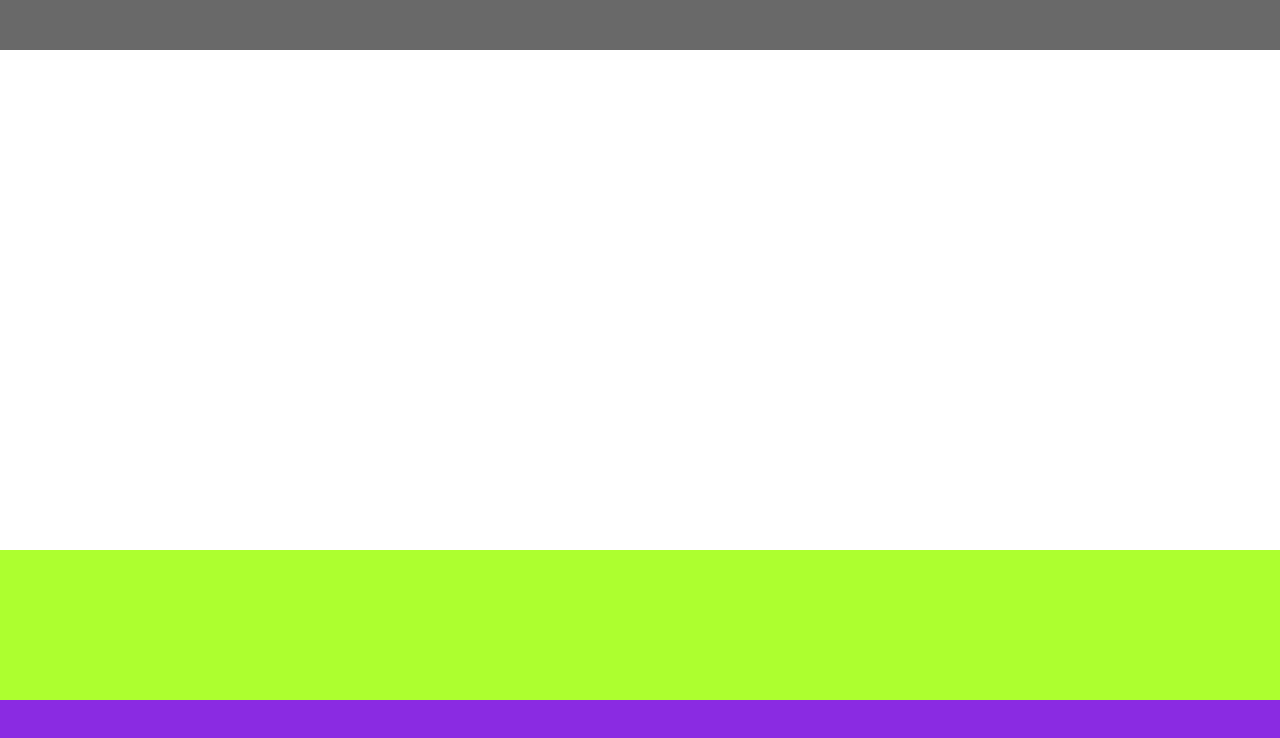
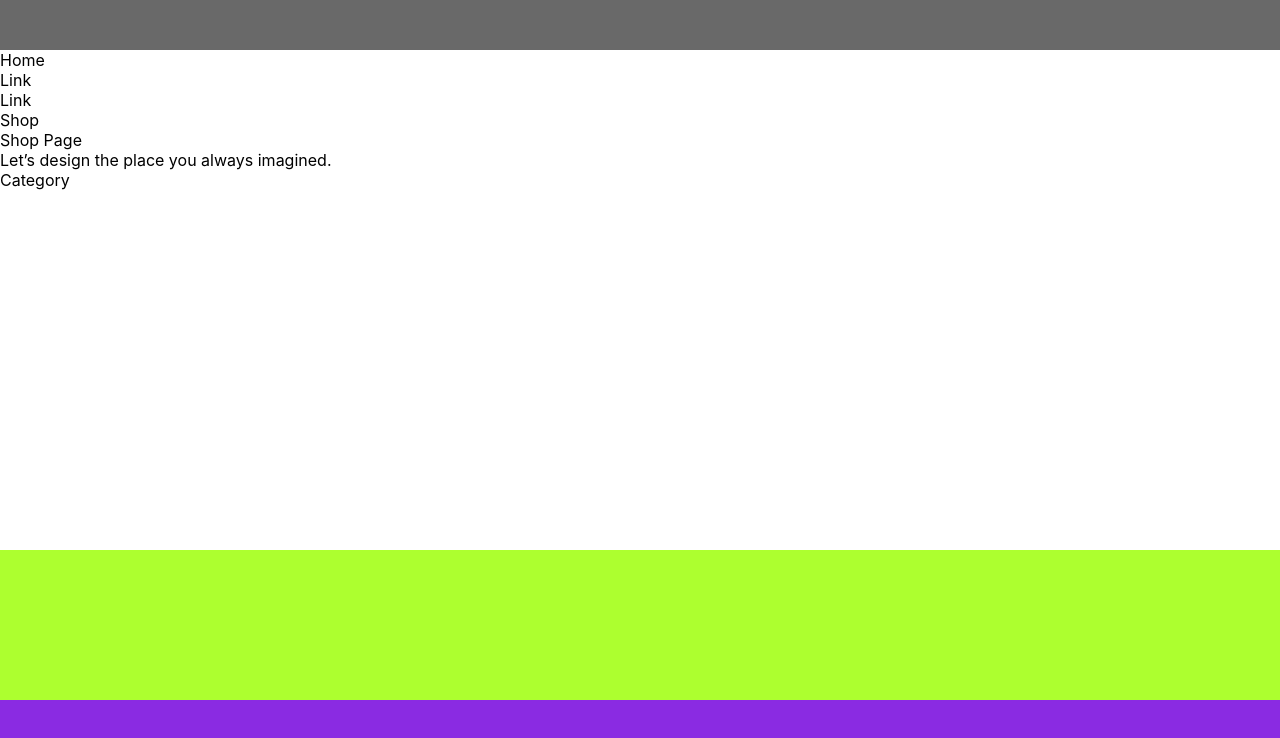
Before and after one commit to vikravch/project_18_23, a React (Create React App) app: page /shop in a window 1280 px wide. Before the commit this address had no page. Shown: the top 738 px of the page. Built offline with nearby package versions, Linux system fonts and the light colour scheme.

Commit message:
Added ShopPage + element shop to App.tsx

```diff
--- a/src/App.tsx
+++ b/src/App.tsx
@@ -6,6 +6,7 @@ import NavigationRow from "./general/components/navigation/NavigationRow";
 import NewsletterSubscribe from "./general/components/newsletter_subscribe/NewsletterSubscribe";
 import Footer from "./general/components/footer/Footer";
 import HomePage from "./modules/home_page/presentation/page/HomePage";
+import ShopPage from "./modules/category/presentation/page/ShopPage";
 
 function App() {
     return (
@@ -21,6 +22,7 @@ function App() {
                 <Routes>
                     <Route path="/" element={<HomePage/>}/>
                     <Route element={<WeatherPage/>}/>
+                    <Route element={<ShopPage/>} path="/shop"/>
                 </Routes>
             </main>
             <NewsletterSubscribe/>
--- /dev/null
+++ b/src/modules/category/presentation/page/ShopPage.jsx
@@ -0,0 +1,58 @@
+import React from 'react';
+import {useDispatch, useSelector} from "react-redux";
+
+function ShopPage() {
+    // const shop = useSelector(App => #);
+    const dispatch = useDispatch();
+
+    // useEffect(()=>{
+    //     dispatch();
+    // },[]);
+
+    return (
+
+        <div>
+            <div className="shopPageHeader">
+                <div className="imageHolder">
+                    <div className="textBoxPageHeader">
+                        <div className="linkGroup">
+                            <div className="buttonHome1">
+                                <div className="linkText1">Home</div>
+                                <div className="icon-chevron-right">
+                                    <icon className="chevron-right"></icon>
+                                </div>
+                            </div>
+                            <div className="buttonHome2">
+                                <div className="linkText2">Link</div>
+                                <div className="icon-chevron-right">
+                                    <icon className="chevron-right"></icon>
+                                </div>
+                                <div className="buttonHome2">
+                                    <div className="linkText2">Link</div>
+                                    <div className="icon-chevron-right">
+                                        <icon className="chevron-right"></icon>
+                                    </div>
+                                    <div className="buttonHome3">
+                                        <div className="linkText3">Shop</div>
+                                    </div>
+                                </div>
+                            </div>
+                        </div>
+                        <div className="textHeader">Shop Page</div>
+                        <div className="textHeaderLower">Let’s design the place you always imagined.</div>
+                    </div>
+
+                </div>
+
+            </div>
+
+            {/*Далее ---- Products*/}
+            <div>
+                Category
+            </div>
+
+        </div>
+    );
+}
+
+export default ShopPage;
```
